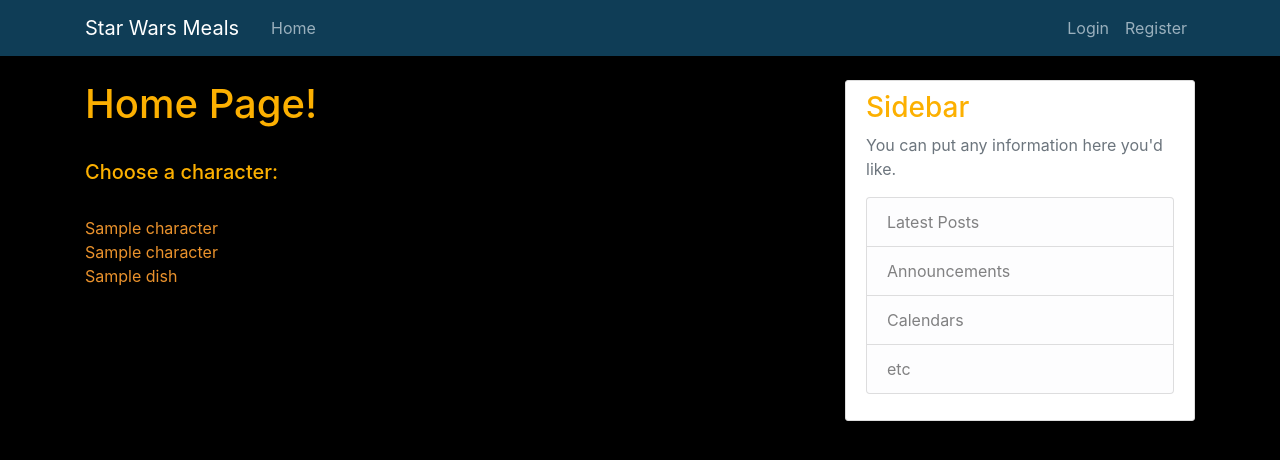
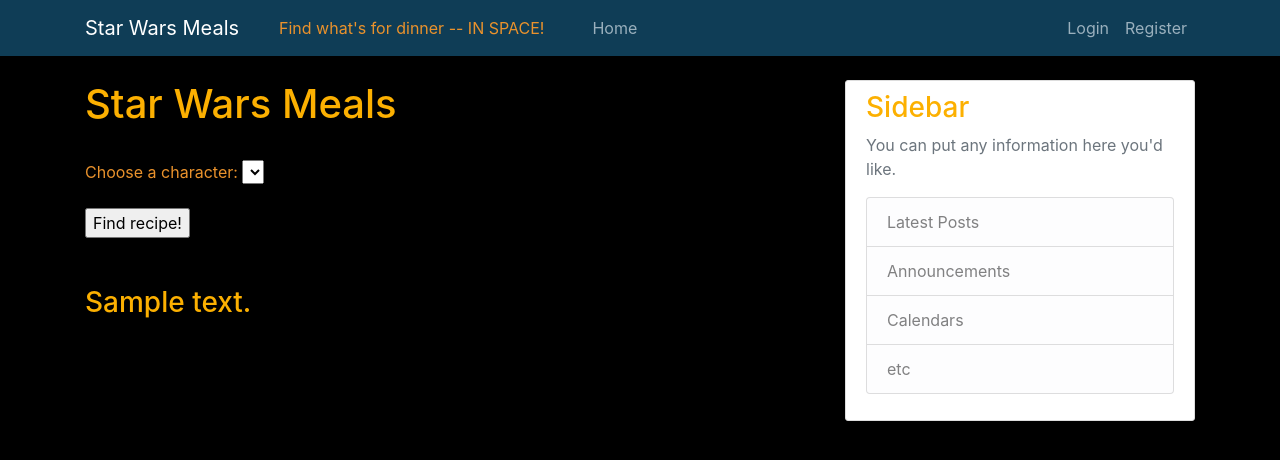
Before and after one commit to RyanLegits/starWarsMeals, a Django app: template djangoStarWarsMeals/appStarWarsMeals/templates/recipes/home.html in a window 1280 px wide. Shown: the top 460 px of the page. Run offline with Django 3.2, Linux system fonts and the light colour scheme; tables that the repository leaves empty hold one stand-in row (values such as "Sample post"); the template is opened without the code that fills it: values that come from a table or form of the project are taken from there, most other values are stand-ins (such as "Sample title", 1, 10 or a date in 2020); lists and menus that the app fills with data are empty; some libraries are stand-ins or nearby versions.

Commit message:
Added form to return recipe, etc.
Added 'forms.py' in 'appStarWarsMeals'
In forms.py: Added 'CharacterListForm'
In views.py: Deleted 'home' function view to reflect changes in 'urls.py - appStarWarsMeals'; added view for 'CharacterListForm' with 'get' and 'post' functions
In urls.py - appStarWarsMeals: Added url for 'CharacterListView'; re-did paths to only have one page
In base.html: Added tagline to navbar; changed url paths to 'home' to reflect changes in 'urls.py - appStarWarsMeals'
In utils.py: Added 'characterTuples' function; removed comments at end of file
In home.html: Changed h1 header; removed h5 header which is made from 'CharacterListForm' now; removed character test data; added context rendered by 'CharacterListView'

```diff
--- /dev/null
+++ b/djangoStarWarsMeals/appStarWarsMeals/forms.py
@@ -0,0 +1,7 @@
+from django import forms
+from .utils import characterTuples
+
+characterFormTuple = characterTuples()
+# Form to select character from drop-down
+class CharacterListForm(forms.Form):
+	post = forms.CharField(label='Choose a character', widget=forms.Select(choices=characterFormTuple))
--- a/djangoStarWarsMeals/appStarWarsMeals/templates/recipes/base.html
+++ b/djangoStarWarsMeals/appStarWarsMeals/templates/recipes/base.html
@@ -22,13 +22,14 @@
 	<header class="site-header">
 	  <nav class="navbar navbar-expand-md navbar-dark bg-steel fixed-top">
 	    <div class="container">
-	      <a class="navbar-brand mr-4" href="{% url 'recipes-home' %}">Star Wars Meals</a>
+	      <a class="navbar-brand mr-4" href="{% url 'home' %}">Star Wars Meals</a>
+	      <a class="navbar mr-4">Find what's for dinner -- IN SPACE!</a>
 	      <button class="navbar-toggler" type="button" data-toggle="collapse" data-target="#navbarToggle" aria-controls="navbarToggle" aria-expanded="false" aria-label="Toggle navigation">
 	      <span class="navbar-toggler-icon"></span>
 	      </button>
 	      <div class="collapse navbar-collapse" id="navbarToggle">
 	        <div class="navbar-nav mr-auto">
-	          <a class="nav-item nav-link" href="{% url 'recipes-home' %}">Home</a>
+	          <a class="nav-item nav-link" href="{% url 'home' %}">Home</a>
 	        </div>
 	        <!-- Navbar Right Side -->
 	        <div class="navbar-nav">
--- a/djangoStarWarsMeals/appStarWarsMeals/templates/recipes/home.html
+++ b/djangoStarWarsMeals/appStarWarsMeals/templates/recipes/home.html
@@ -2,15 +2,14 @@
 
 {% block content %}
 
-	<h1>Home Page!</h1><br>
-	<h5>Choose a character:</h5><br>
+<h1>Star Wars Meals</h1><br>
 
-{% for character in characterList %}
-	<p>
-		{{ character.characterName }}<br>
-		{{ character.homeworldName }}<br>
-		{{ character.dish }}
-	</p>
-{% endfor %}
+<form method="post">
+	{% csrf_token %}
+	{{ form.as_p }}
+	<input type="submit" value="Find recipe!">
+</form><br><br>
+
+<h3>{{ text }}</h3>
 
 {% endblock content %}
--- a/djangoStarWarsMeals/appStarWarsMeals/urls.py
+++ b/djangoStarWarsMeals/appStarWarsMeals/urls.py
@@ -1,6 +1,7 @@
 from django.urls import path
 from . import views
+from .views import CharacterListView
 
 urlpatterns = [
-	path('', views.home, name='recipes-home'),
+	path('', CharacterListView.as_view(), name='home'),
 ]
--- a/djangoStarWarsMeals/appStarWarsMeals/utils.py
+++ b/djangoStarWarsMeals/appStarWarsMeals/utils.py
@@ -140,9 +140,9 @@
 	counter += 1
 
 
-## Code to find friendHomeworld
-
-
-
-
-## Function to find recipes
+## Function to make tuple list for use in drop-down list form
+def characterTuples():
+	listCharacterTuples = []
+	for index in characterList:
+		listCharacterTuples.append((index.characterName, index.characterName))
+	return listCharacterTuples
```
Also changed, not shown: djangoStarWarsMeals/appStarWarsMeals/views.py (+21 -6 lines).
